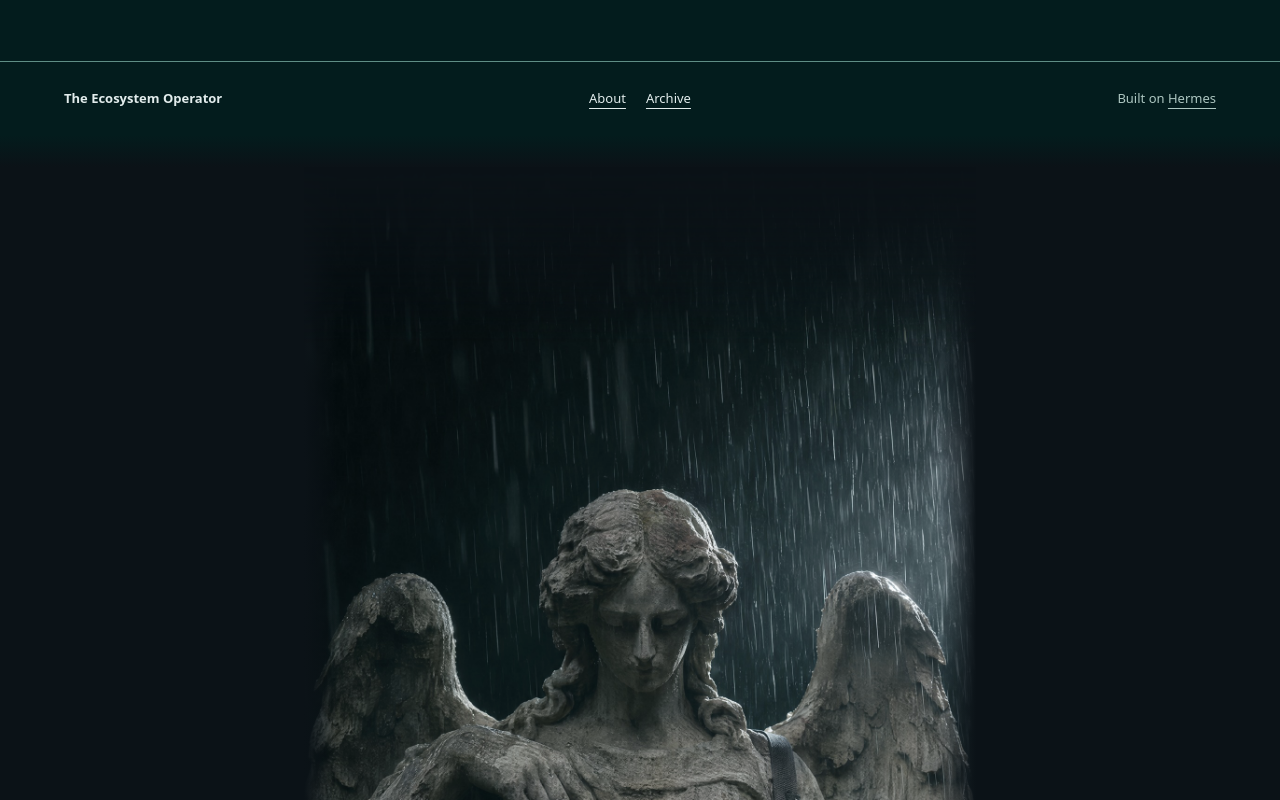
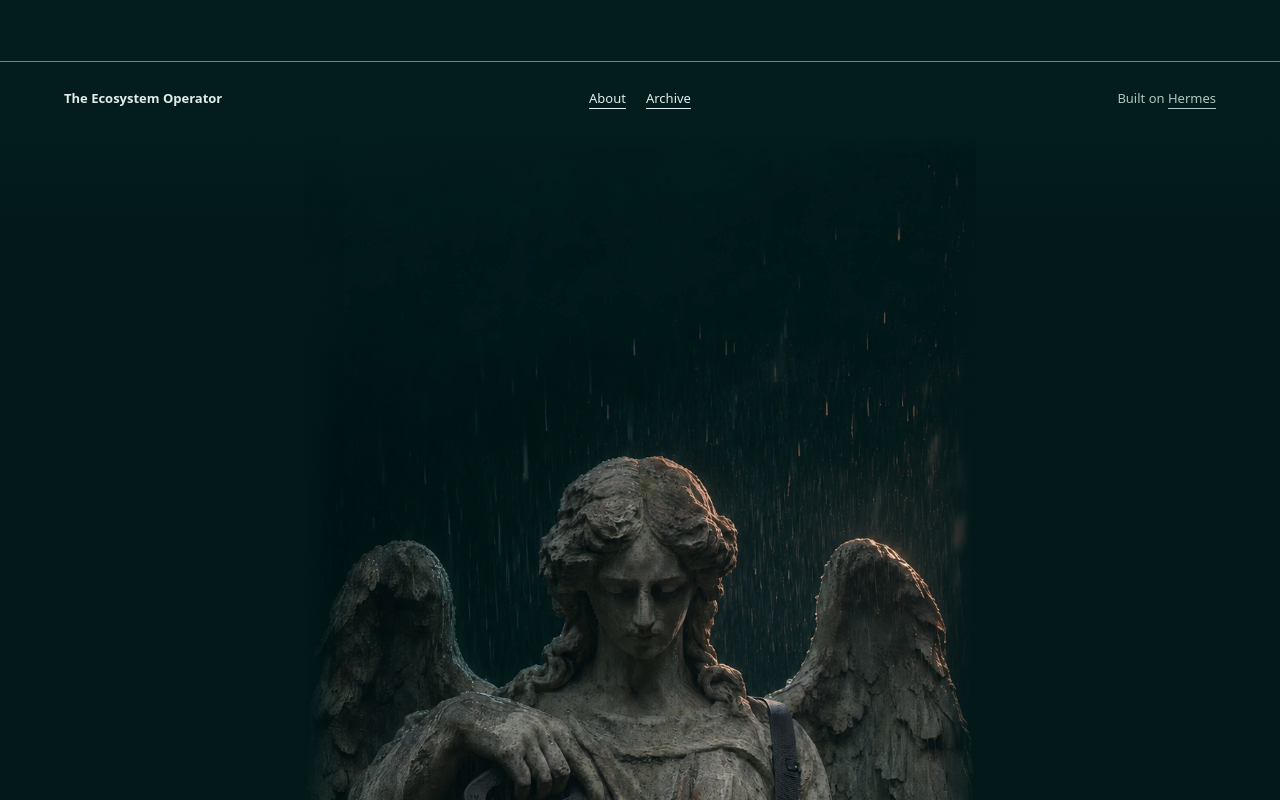
Before and after one commit to benohanlon/sovereignharness.io, a plain HTML site: page index.html in a window 1280 px wide. Shown: the part 2320-3120 px from the top of the page. Drawn offline with Linux system fonts and the light colour scheme.

Commit message:
Give the closing rain scene depth and amber city light

```diff
--- a/index.html
+++ b/index.html
@@ -8,7 +8,7 @@
 <meta name="theme-color" content="#031c1d">
 <link rel="canonical" href="https://sovereignharness.io/">
 <link rel="icon" href="icon.svg" type="image/svg+xml">
-<link rel="stylesheet" href="style.css?v=angel-rain">
+<link rel="stylesheet" href="style.css?v=amber-rain">
 <meta property="og:title" content="Sovereign Harness — own your intelligence">
 <meta property="og:description" content="A personal operating system in Hermes. Opt in to project updates and future alpha cohort invitations.">
 <meta property="og:type" content="website">
@@ -121,8 +121,8 @@
 </footer>
 <div class="closing-artwork" id="closing-artwork">
   <figure class="closing-portrait">
-    <img src="assets/angel-in-the-rain.jpg" width="1440" height="2560" loading="lazy"
-         alt="Rain falls around a weathered stone angel holding a compact keyboard with a shoulder strap.">
+    <img src="assets/angel-in-amber-rain.webp" width="941" height="1672" loading="lazy"
+         alt="Amber-lit rain falls around a weathered stone angel holding a compact keyboard with a shoulder strap.">
     <figcaption class="closing-caption">The war is spiritual</figcaption>
   </figure>
 </div>
--- a/style.css
+++ b/style.css
@@ -217,11 +217,10 @@ footer {
 footer a { white-space: nowrap; }
 
 .closing-artwork {
-  --shadow-room: #0b1217;
-  --descent: clamp(1.5rem, 4svh, 3rem);
-  padding: var(--descent) 0 2rem;
+  --shadow-room: #021819;
+  padding-bottom: 2rem;
   scroll-margin-top: 26svh;
-  background: linear-gradient(to bottom, var(--dark), var(--shadow-room) var(--descent));
+  background: var(--shadow-room);
 }
 
 .closing-portrait {
@@ -229,34 +228,40 @@ footer a { white-space: nowrap; }
   isolation: isolate;
   width: min(100%, 42rem);
   margin: 0 auto;
-  mask-image: linear-gradient(to bottom, transparent, rgb(0 0 0 / .2) 4%, black 15%, black 96%, transparent);
+  mask-image: linear-gradient(black 97%, transparent);
 }
 
 .closing-portrait img {
   display: block;
   width: 100%;
   height: auto;
-  filter: grayscale(.28);
-}
-
-.closing-portrait::before,
-.closing-portrait::after {
-  content: "";
-  position: absolute;
-  inset: 0;
-  pointer-events: none;
 }
 
 .closing-portrait::before {
+  content: "";
+  position: absolute;
   z-index: 1;
-  background: var(--dark);
-  mix-blend-mode: screen;
-  opacity: .20;
+  inset: 0 0 auto;
+  height: 100px;
+  pointer-events: none;
+  background:
+    radial-gradient(ellipse 110% 132% at 0 0, var(--dark), transparent 72%),
+    linear-gradient(var(--dark), transparent 20px);
 }
 
-.closing-portrait::after {
-  z-index: 2;
-  background: linear-gradient(to right, var(--shadow-room), transparent 5%, transparent 95%, var(--shadow-room));
+@media (min-width: 43rem) {
+  .closing-artwork {
+    background: linear-gradient(var(--dark), var(--shadow-room) 100px);
+  }
+  .closing-portrait::after {
+    content: "";
+    position: absolute;
+    z-index: 2;
+    inset: 0;
+    pointer-events: none;
+    background: linear-gradient(to right, var(--shadow-room), transparent 6%, transparent 94%, var(--shadow-room));
+    mask-image: linear-gradient(transparent, black 140px);
+  }
 }
 
 .closing-caption {
```
Also changed, not shown: assets/angel-in-amber-rain.webp (added).
